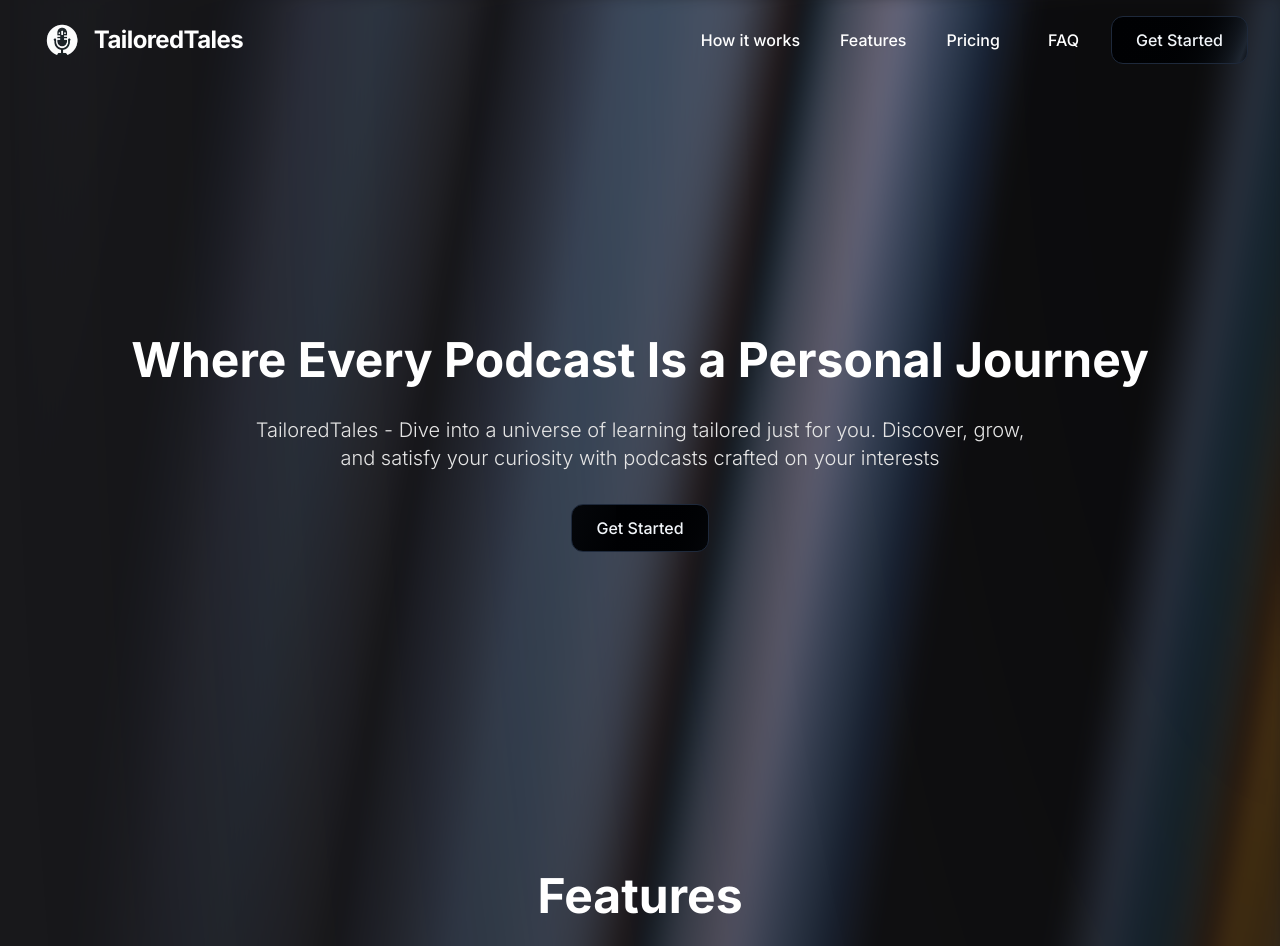
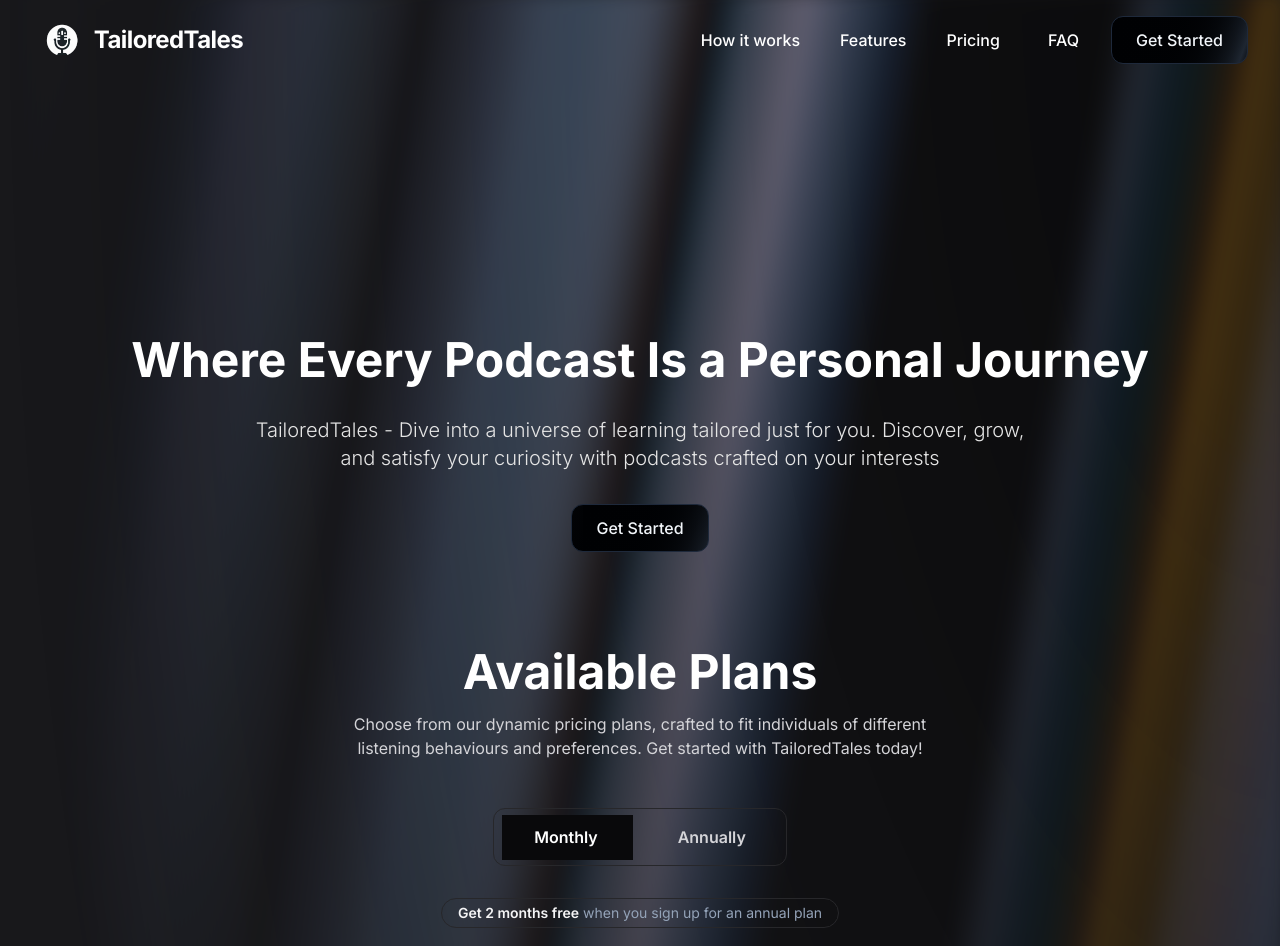
Before and after one commit to varunbln/tailoredtales, a Next.js app: page / in a window 1280 px wide. Shown: the top 946 px of the page. Built offline with nearby package versions, Linux system fonts and the light colour scheme.

Commit message:
Update page.tsx

```diff
--- a/app/page.tsx
+++ b/app/page.tsx
@@ -27,7 +27,7 @@ export default function Home() {
         <div className="flex flex-col items-center justify-center min-h-screen w-full h-full">
           <Header />
           <Hero />
-          <Features />
+{/*           <Features /> */}
           <Pricing />
           <FAQ />
           <Footer />
```
